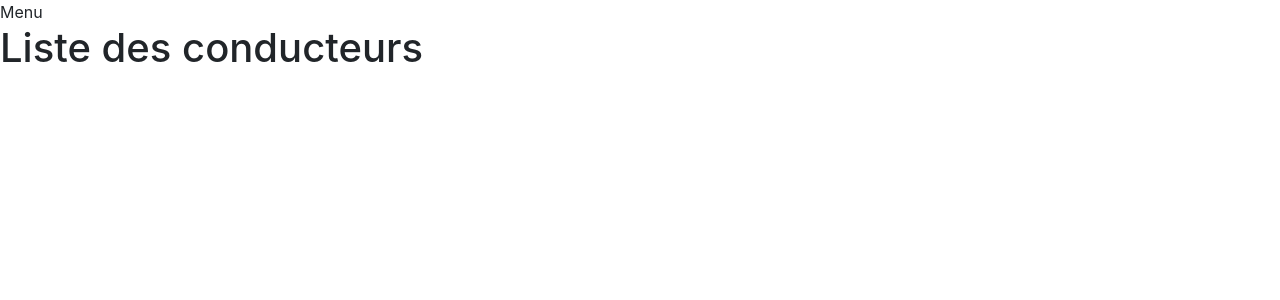
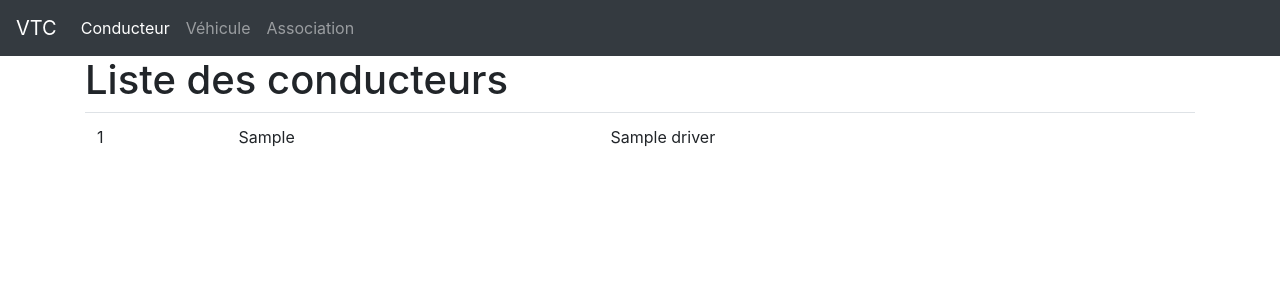
Before and after one commit to cda-cambrai/php-oo, a PHP site: page / in a window 1280 px wide. Shown: the top 300 px of the page. Run offline with PHP 8.4, Linux system fonts and the light colour scheme; tables that the repository leaves empty hold one stand-in row (values such as "Sample post").

Commit message:
Continue TP avec MVC

```diff
--- a/11-tp/src/Controller/DriverController.php
+++ b/11-tp/src/Controller/DriverController.php
@@ -2,11 +2,21 @@
 
 namespace Controller;
 
+use Manager\DriverManager;
+
 class DriverController
 {
     public function list() {
+        // Le controller appelle le modèle pour récupèrer les chauffeurs
+        // dans la BDD
+        $manager = new DriverManager();
+        $drivers = $manager->getList();
 
         // Le controller appelle la vue et donc l'affiche (HTML)
         include '../templates/driver/list.html.php';
     }
+
+    public function create() {
+
+    }
 }
--- /dev/null
+++ b/11-tp/src/Entity/Driver.php
@@ -0,0 +1,73 @@
+<?php
+
+namespace Entity;
+
+class Driver
+{
+    private $id;
+    private $name;
+    private $firstname;
+
+    // Alt + Entrée sur un argument du constructeur pour générer le code
+    public function __construct($name, $firstname)
+    {
+        $this->name = $name;
+        $this->firstname = $firstname;
+    }
+
+    // Alt + Inser pour générer les getters et les setters
+
+    /**
+     * @return mixed
+     */
+    public function getId()
+    {
+        return $this->id;
+    }
+
+    /**
+     * @param mixed $id
+     * @return Driver
+     */
+    public function setId($id)
+    {
+        $this->id = $id;
+        return $this;
+    }
+
+    /**
+     * @return mixed
+     */
+    public function getName()
+    {
+        return $this->name;
+    }
+
+    /**
+     * @param mixed $name
+     * @return Driver
+     */
+    public function setName($name)
+    {
+        $this->name = $name;
+        return $this;
+    }
+
+    /**
+     * @return mixed
+     */
+    public function getFirstname()
+    {
+        return $this->firstname;
+    }
+
+    /**
+     * @param mixed $firstname
+     * @return Driver
+     */
+    public function setFirstname($firstname)
+    {
+        $this->firstname = $firstname;
+        return $this;
+    }
+}
--- /dev/null
+++ b/11-tp/src/Manager/DriverManager.php
@@ -0,0 +1,30 @@
+<?php
+
+namespace Manager;
+
+use Entity\Driver;
+
+class DriverManager
+{
+    private $db;
+
+    public function __construct($host = 'localhost', $login = 'root', $password = '', $database = 'vtc') {
+        $this->db = new \PDO("mysql:host=$host;dbname=$database", $login, $password, [
+            \PDO::ATTR_ERRMODE => \PDO::ERRMODE_EXCEPTION, // On active les erreurs SQL
+        ]);
+    }
+
+    public function getList() {
+        $query = $this->db->query('SELECT * FROM driver');
+        $drivers = [];
+
+        // On encapsule les résultats de la requête dans des objets
+        foreach ($query->fetchAll() as $driver) {
+            $driverInstance = new Driver($driver['name'], $driver['firstname']);
+            $driverInstance->setId($driver['id']);
+            $drivers[] = $driverInstance;
+        }
+
+        return $drivers;
+    }
+}
--- a/11-tp/templates/driver/list.html.php
+++ b/11-tp/templates/driver/list.html.php
@@ -1,16 +1,18 @@
-<!DOCTYPE html>
-<html lang="fr">
-<head>
-    <meta charset="UTF-8">
-    <meta name="viewport"
-          content="width=device-width, user-scalable=no, initial-scale=1.0, maximum-scale=1.0, minimum-scale=1.0">
-    <meta http-equiv="X-UA-Compatible" content="ie=edge">
-    <title>Liste des conducteurs</title>
+<?php
+// Attention, on part de public/index.php
+require '../templates/header.html.php'; ?>
 
-    <link rel="stylesheet" href="https://cdn.jsdelivr.net/npm/bootstrap@4.5.3/dist/css/bootstrap.min.css">
-</head>
-<body>
-    Menu
-    <h1>Liste des conducteurs</h1>
-</body>
-</html>
+    <div class="container">
+        <h1>Liste des conducteurs</h1>
+        <table class="table">
+            <?php foreach ($drivers as $driver) { ?>
+                <tr>
+                    <td><?= $driver->getId(); ?></td>
+                    <td><?= $driver->getFirstname(); ?></td>
+                    <td><?= $driver->getName(); ?></td>
+                </tr>
+            <?php } ?>
+        </table>
+    </div>
+
+<?php require '../templates/footer.html.php'; ?>
--- /dev/null
+++ b/11-tp/templates/footer.html.php
@@ -0,0 +1,2 @@
+</body>
+</html>
--- /dev/null
+++ b/11-tp/templates/header.html.php
@@ -0,0 +1,25 @@
+<!DOCTYPE html>
+<html lang="fr">
+<head>
+    <meta charset="UTF-8">
+    <meta name="viewport"
+          content="width=device-width, user-scalable=no, initial-scale=1.0, maximum-scale=1.0, minimum-scale=1.0">
+    <meta http-equiv="X-UA-Compatible" content="ie=edge">
+    <title>Liste des conducteurs</title>
+
+    <link rel="stylesheet" href="https://cdn.jsdelivr.net/npm/bootstrap@4.5.3/dist/css/bootstrap.min.css">
+</head>
+<body>
+    <nav class="navbar navbar-expand-lg navbar-dark bg-dark">
+        <a class="navbar-brand" href="#">VTC</a>
+        <button class="navbar-toggler" type="button" data-toggle="collapse" data-target="#navbarNavAltMarkup">
+            <span class="navbar-toggler-icon"></span>
+        </button>
+        <div class="collapse navbar-collapse" id="navbarNavAltMarkup">
+            <div class="navbar-nav">
+                <a class="nav-link active" href="index.php?controller=driver&action=list">Conducteur</a>
+                <a class="nav-link" href="index.php?controller=vehicle&action=list">Véhicule</a>
+                <a class="nav-link" href="#">Association</a>
+            </div>
+        </div>
+    </nav>
```
Also changed, not shown: 11-tp/vtc.sql (added, +44 -0 lines), 1 other file.
